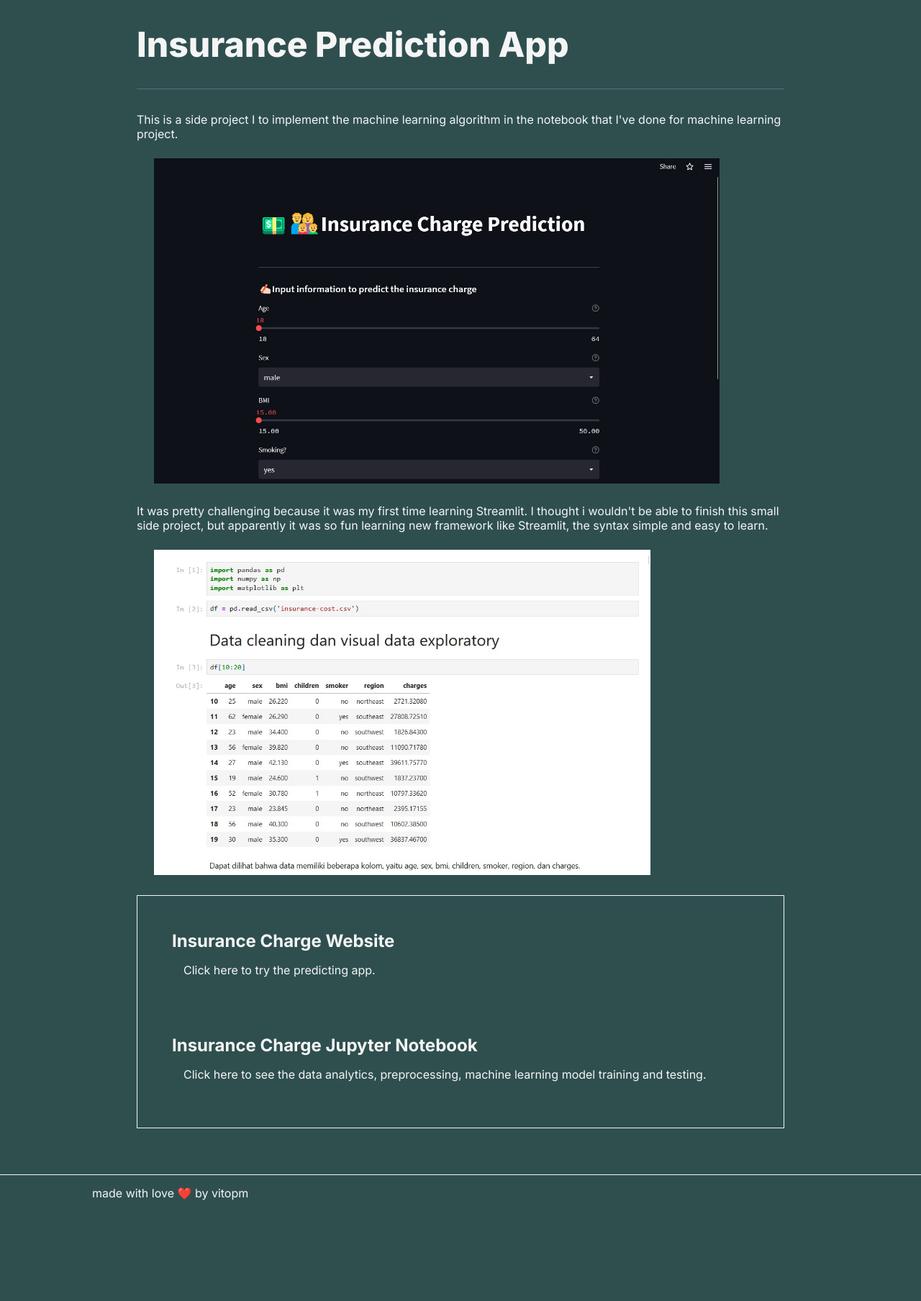
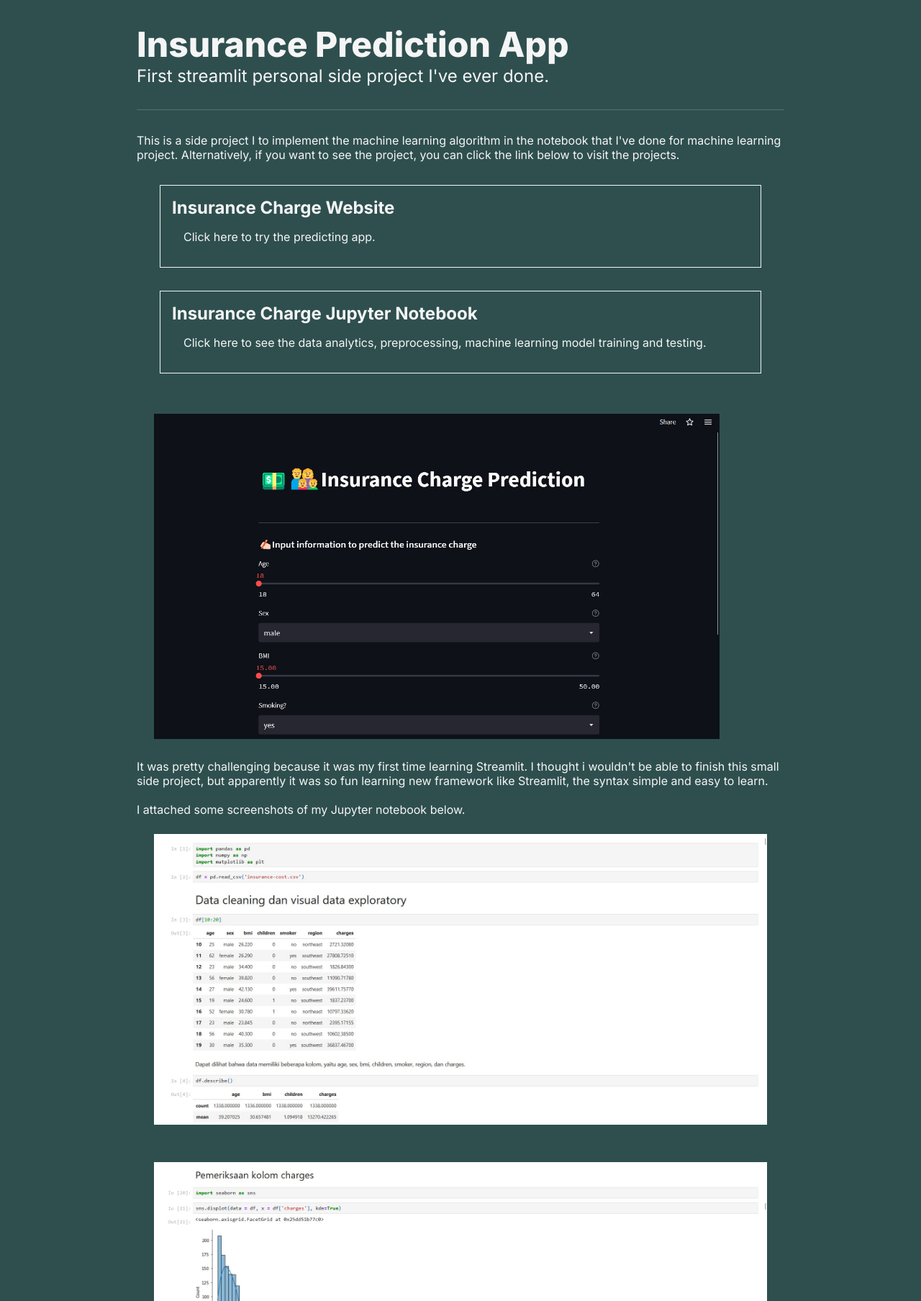
Before and after one commit to vitopm/vitopm.com, a PHP site: page /projects/insurance-prediction.php in a window 1280 px wide. Shown: the part 51-1859 px from the top of the page at 72% size. Before the commit the page ends 1719 px from the top, so only its background shows below. Run offline with PHP 8.4, Linux system fonts and the light colour scheme.

Commit message:
Changed the display picture for the streamlit and jupyter notebook

```diff
--- a/projects/insurance-prediction.php
+++ b/projects/insurance-prediction.php
@@ -26,21 +26,14 @@ i hope i could manage my homework well -->
     <main>
         <div class="intro">
             <h1 class="intro--name">Insurance Prediction App</h1>
-            <h3 class="intro--description"></h3>
+            <h3 class="intro--description">First streamlit personal side project I've ever done.</h3>
         </div>
 
         <div class="content">
-            <p>
-                This is a side project I to implement the machine learning algorithm in the notebook that I've done for machine learning project.
-            </p>
-
-            <img class ="project-img" src="../resources/images/projects/insurance-prediction/Screenshot 2022-10-18 133439.jpg" alt="">
 
             <p>
-                It was pretty challenging because it was my first time learning Streamlit. I thought i wouldn't be able to finish this small side project, but apparently it was so fun learning new framework like Streamlit, the syntax simple and easy to learn.
+                This is a side project I to implement the machine learning algorithm in the notebook that I've done for machine learning project. Alternatively, if you want to see the project, you can click the link below to visit the projects.
             </p>
-
-            <img class ="project-img" src="../resources/images/projects/insurance-prediction/Screenshot 2022-10-18 160517.jpg" alt="">
 
             <div class="project-website-list">
                 <a href="https://vitopm-insurance-charge-prediction-app-2kzdfm.streamlitapp.com/" target="_blank">
@@ -62,6 +55,23 @@ i hope i could manage my homework well -->
                 </a>
             </div>
 
+            <img class ="project-img" src="../resources/images/projects/insurance-prediction/Screenshot 2022-10-18 133439.jpg" alt="">
+
+            <p>
+                It was pretty challenging because it was my first time learning Streamlit. I thought i wouldn't be able to finish this small side project, but apparently it was so fun learning new framework like Streamlit, the syntax simple and easy to learn.
+            </p>
+            <br>
+            <p>
+                I attached some screenshots of my Jupyter notebook below.
+            </p>
+
+            <img class ="project-img" src="../resources/images/projects/insurance-prediction/Screenshot 2022-10-18 164855.jpg" alt="">
+            <img class ="project-img" src="../resources/images/projects/insurance-prediction/Screenshot 2022-10-18 164940.jpg" alt="">
+            <img class ="project-img" src="../resources/images/projects/insurance-prediction/Screenshot 2022-10-18 165018.jpg" alt="">
+            <img class ="project-img" src="../resources/images/projects/insurance-prediction/Screenshot 2022-10-18 165046.jpg" alt="">
+
+
+
         </div>
     </main>
 
--- a/resources/css/style.css
+++ b/resources/css/style.css
@@ -192,10 +192,14 @@ footer{
 
 .project-website-list{
     /* padding-top: 2 rem; */
-    border: 1px solid whitesmoke;
+    /* border: 1px solid whitesmoke; */
 }
 
 .project-website-list a{
+    border-top: 1px solid whitesmoke;
+    border-left: 1px solid whitesmoke;
+    border-right: 1px solid whitesmoke;
+    border-bottom: 1px solid whitesmoke;
     display: block;
     margin: 2rem;
     padding: 1rem;
@@ -208,7 +212,10 @@ footer{
 
 .project-website-list a:hover{
     background-color: rgb(39, 66, 66);
-    border-bottom: 0.2rem solid whitesmoke;
+    border-top: 1px solid whitesmoke;
+    border-left: 1px solid whitesmoke;
+    border-right: 1px solid whitesmoke;
+    border-bottom: 0.25rem solid whitesmoke;
 }
 
 .project-website-list a:hover .website-desc{
```
Also changed, not shown: resources/images/projects/insurance-prediction/Screenshot 2022-10-18 160517.jpg (deleted), resources/images/projects/insurance-prediction/Screenshot 2022-10-18 164855.jpg (added), resources/images/projects/insurance-prediction/Screenshot 2022-10-18 164940.jpg (added), resources/images/projects/insurance-prediction/Screenshot 2022-10-18 165018.jpg (added), resources/images/projects/insurance-prediction/Screenshot 2022-10-18 165046.jpg (added).
